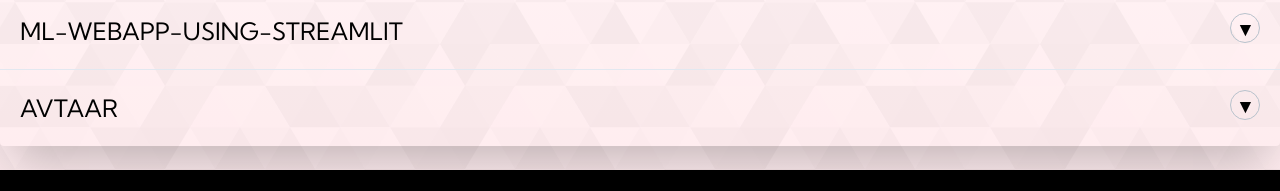
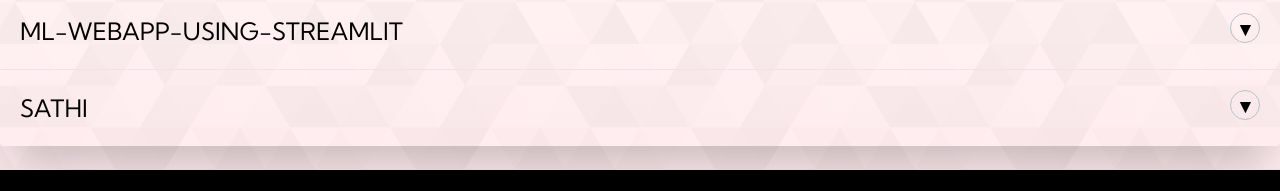
Before and after one commit to shawavisek35/synthack, a React (Create React App) app: page /projects in a window 1280 px wide. Shown: the part 2056-2247 px from the top of the page. Built offline with nearby package versions, Linux system fonts and the light colour scheme.

Commit message:
happy coding :smile:

```diff
--- a/src/shared/projects.js
+++ b/src/shared/projects.js
@@ -179,13 +179,20 @@
     },
     {
         id : 25,
-        projectLink : "https://github.com/abhishek-max/Avtaar.git",
-        description : `Web app development and Mobile Application: Avtaar
+        projectLink : "https://github.com/abhishek-max/Sathi",
+        description : `Web app development and Mobile Application: Sathi
 
-        Avtaar will be an online platform or forum to connect people in need of help with NGOs and other organisations. On this platform, people can share their problems anonymously without fear of being judged.There will be a multi-level login portal for Users. people who can use the forum to share problems anonymously NGOs
-        Psychiatrist/Other Counselor.
+        Problem :  Now days our socitey become full of criminal activity. For verious reason this activities are grouth day by day. We are the student we can change it if we want to be change it. this is the first step toards this. This project not for only ourself this is for our society to make a better future.
 
-        Aim of the project: To reduce criminal activity in society and make a better future. To provide anonymity to users and help them to at least find a patient listener if not a solution to their problems.`,
+        To solve this for problem we introduce you "Sathi".
+
+        What is Sathi ?
+         => Sathi will be an onine platform to connect people in need of help with NGOs andverious organisations and other indevesual social workers.
+        On this platform, people can share their problems anonymously without fear of being judged.
+        There will be a multi-level login portal for Users. people who can use the forum to share problems anonymously NGOs Psychiatrist/Other Counsellor.
+
+        Aim/Gole of the project: To reduce criminal activity in socity and make a better future.
+        To provide anonymity to users and help them to at least find a patient listener if not a solution to their problems.`,
         topic : "Web app development and Mobile Application",
     },
 ]
```
